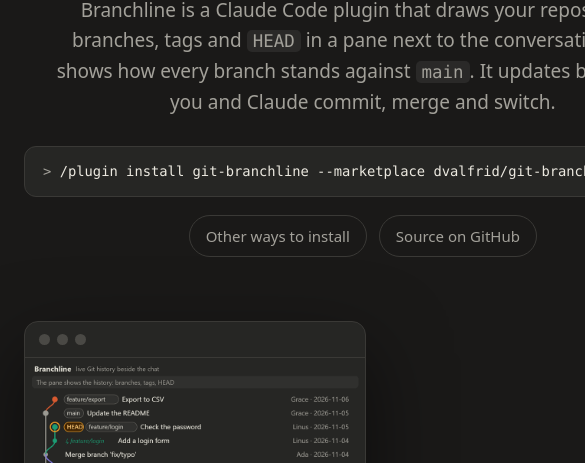
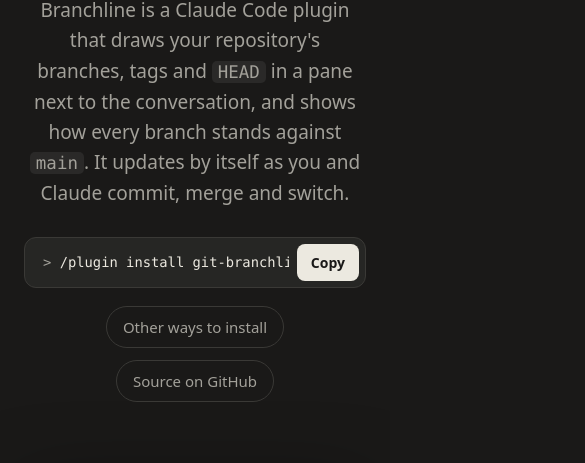
Before and after one commit to dvalfrid/git-branchline, a plain HTML site: page docs/index.html in a window 390 px wide. Shown: the part 336-799 px from the top of the page, 585 px wide, since content can reach past the window. Drawn offline with Linux system fonts and the light colour scheme.

Commit message:
Keep the website's top section within a phone's width
The install line made the hero's grid column grow to 685 px on a
375 px screen. The column is now minmax(0,1fr), the line scrolls in
its box, and the two links wrap.

Co-Authored-By: Claude Opus 5.5 <noreply@anthropic.com>

```diff
--- a/docs/index.html
+++ b/docs/index.html
@@ -57,17 +57,17 @@ nav .brand img{width:28px;height:28px}
 nav .links{display:flex;gap:22px;font-size:15px}
 nav .links a{color:var(--dim);text-decoration:none}
 nav .links a:hover{color:var(--fg)}
-.hero{display:grid;grid-template-columns:1fr;gap:40px;padding:56px 0 24px;text-align:center}
+.hero{display:grid;grid-template-columns:minmax(0,1fr);gap:40px;padding:56px 0 24px;text-align:center}
 .hero img.logo{width:104px;height:104px;margin:0 auto}
 h1{font-size:clamp(36px,6vw,58px);line-height:1.08;margin:0;letter-spacing:-.02em}
 h1 span{background:linear-gradient(90deg,var(--teal),var(--purple) 55%,var(--coral));-webkit-background-clip:text;background-clip:text;color:transparent}
 .lede{max-width:640px;margin:18px auto 0;color:var(--dim);font-size:19px}
 .install{display:flex;align-items:center;gap:8px;max-width:680px;margin:28px auto 0;background:var(--panel);border:1px solid var(--line);border-radius:12px;padding:6px 6px 6px 18px;font:15px var(--mono);text-align:left}
-.install code{flex:1;overflow-x:auto;white-space:nowrap;padding:8px 0}
+.install code{flex:1;min-width:0;overflow-x:auto;white-space:nowrap;padding:8px 0}
 .install code::before{content:'> ';color:var(--dim)}
 button.copy{flex:none;font:600 14px var(--sans);color:var(--bg);background:var(--fg);border:0;border-radius:8px;padding:9px 14px;cursor:pointer}
 button.copy:hover{background:#fff}
-.cta{display:flex;gap:12px;justify-content:center;margin-top:18px;font-size:15px}
+.cta{display:flex;flex-wrap:wrap;gap:12px;justify-content:center;margin-top:18px;font-size:15px}
 .cta a{padding:8px 16px;border:1px solid var(--line);border-radius:999px;text-decoration:none;color:var(--dim)}
 .cta a:hover{color:var(--fg);border-color:var(--dim)}
 .window{margin:40px auto 0;max-width:920px;border:1px solid var(--line);border-radius:14px;overflow:hidden;background:var(--panel);box-shadow:0 30px 80px #0008}
```
